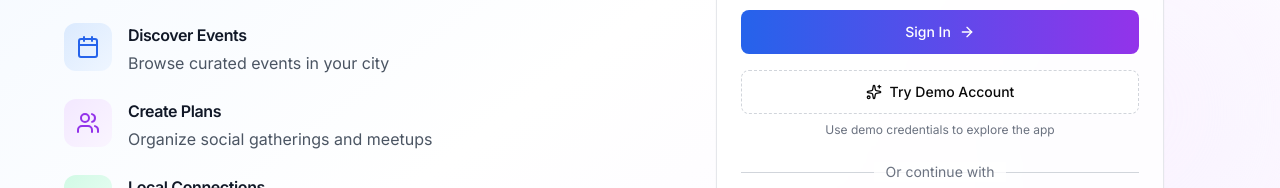
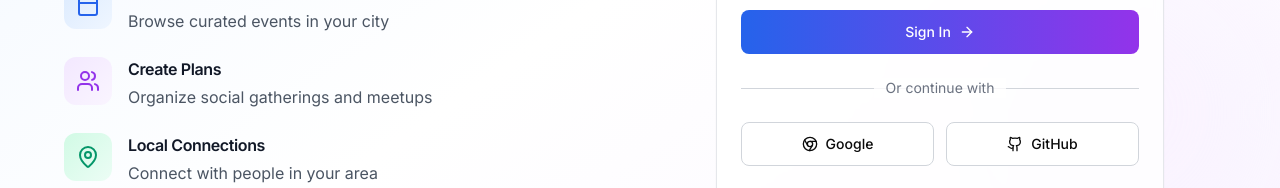
Before and after one commit to Kirubel-Amare/events_mvp, a Next.js app in the folder frontend/: page /login in a window 1280 px wide. Shown: the part 528-716 px from the top of the page. Built offline with nearby package versions, Linux system fonts and the light colour scheme; no server answers.

Commit message:
feat: Remove demo login functionality and associated UI elements from the login page

```diff
--- a/frontend/src/app/(auth)/login/page.tsx
+++ b/frontend/src/app/(auth)/login/page.tsx
@@ -52,25 +52,6 @@ export default function LoginPage() {
       ...formData,
       [e.target.name]: e.target.value,
     })
-  }
-
-  const handleDemoLogin = async () => {
-    // Pre-fill demo credentials
-    setFormData({
-      email: "demo@example.com",
-      password: "password123",
-    })
-
-    // Auto-submit after a short delay
-    setTimeout(async () => {
-      try {
-        await login("demo@example.com", "password123")
-        toast.success("Demo login successful!")
-        router.push("/")
-      } catch (error) {
-        toast.error("Demo login failed. Please try regular login.")
-      }
-    }, 500)
   }
 
   const handleSocialLogin = (provider: string) => {
@@ -259,24 +240,6 @@ export default function LoginPage() {
                     )}
                   </Button>
                 </form>
-
-                {/* Demo Login Button */}
-                <div className="mt-4">
-                  <Button
-                    type="button"
-                    variant="outline"
-                    className="w-full h-11 border-dashed border-gray-300 hover:border-blue-600 hover:bg-blue-50"
-                    onClick={handleDemoLogin}
-                    disabled={isLoading}
-                  >
-                    <Sparkles className="mr-2 h-4 w-4" />
-                    Try Demo Account
-                  </Button>
-                  <p className="text-xs text-center text-gray-500 mt-2">
-                    Use demo credentials to explore the app
-                  </p>
-                </div>
-
                 <div className="relative my-6">
                   <div className="absolute inset-0 flex items-center">
                     <div className="w-full border-t border-gray-300"></div>
```
